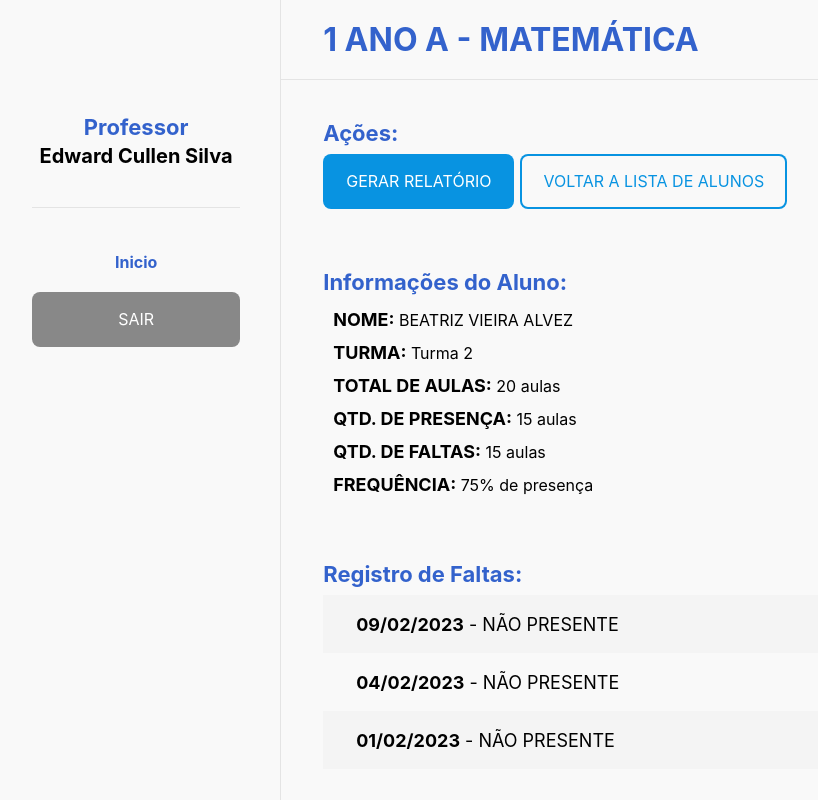
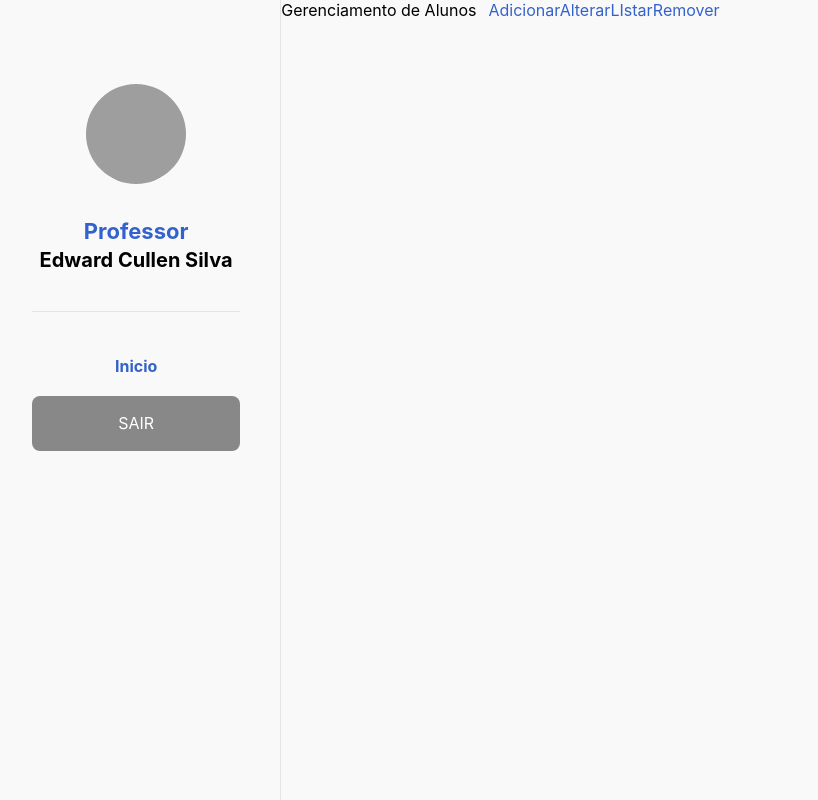
Before and after one commit to henriquehiga/sistema-falta, a React (Vite) app in the folder src/view/: page / in a window 1280 px wide. Shown: the whole page, without its empty margins (8-826 px from the left). Built offline with nearby package versions, Linux system fonts and the light colour scheme; grey boxes are pictures that could not be loaded.

Commit message:
alterando pastas e adicionando crud

```diff
--- a/src/view/src/App.tsx
+++ b/src/view/src/App.tsx
@@ -1,12 +1,14 @@
 import IMG from "./img/menino.jpg"
-import { DashboardAluno } from "./pages/dashboardaluno";
-import { DashboardProf } from "./pages/dashboardProf";
+import { DashboardAluno } from "./pages/DashboardAluno";
+import { DashboardProf } from "./pages/DashboardProf";
+import { DashboardTurma } from "./pages/DashboardTurma";
+import { GerenciamentoAluno } from "./pages/GerenciamentoAluno";
 import { Login } from "./pages/login";
 
 export const App = () => {
   return(
     <div className="main-app">
-      <DashboardAluno />
+      <GerenciamentoAluno/>
     </div>
   );
 };
--- a/src/view/src/pages/dashboardProf.tsx
+++ b/src/view/src/pages/DashboardProf.tsx
@@ -6,7 +6,7 @@ export const DashboardProf = () => {
         <a href="#">
           <img src="./img/teacher-thumb.jpg" alt="" />
         </a>
-        <strong>Professor</strong>
+        <strong>Professor:</strong>
         <p>Edward Cullen Silva</p>
       </div>
 
@@ -19,7 +19,7 @@ export const DashboardProf = () => {
     </aside>
     <main className="info">
       <header className="info-top">
-        <h1>INCIO</h1>
+        <h1>INÍCIO</h1>
       </header>
       <div className="info-main">
         <div className="info-main-subjects">
--- a/src/view/src/pages/dashboardturma.tsx
+++ b/src/view/src/pages/DashboardTurma.tsx
@@ -1,5 +1,3 @@
-import Visualizar from "./img/eye.png"
-
 export const DashboardTurma = () => {
     return(
       <div className="wrapper">
@@ -40,13 +38,11 @@ export const DashboardTurma = () => {
                 <li className="list-students-item">
                   <strong>1. ANDREW JAMES LINCOLN</strong>
                   <button className="no-config">
-                  <img src={Visualizar} alt="" />
                   </button>
                 </li>
                 <li className="list-students-item">
                   <strong>2. ANDREW JAMES LINCOLN</strong>
                   <button className="no-config">
-                  <img src={Visualizar} alt="" />
                   </button>
                 </li>
               </ul>
--- /dev/null
+++ b/src/view/src/pages/GerenciamentoAluno.tsx
@@ -0,0 +1,40 @@
+export const GerenciamentoAluno = () => {
+    return (
+        <div className="wrapper">
+            <aside className="menu">
+                <div>
+                    <div className="menu-user">
+                        <a href="#">
+                            <img src="./img/teacher-thumb.jpg" alt="" />
+                        </a>
+                        <strong>Professor</strong>
+                        <p>Edward Cullen Silva</p>
+                    </div>
+                    <nav className="menu-nav">
+                        <ul>
+                            <li><a href="dashboard.html">Inicio</a></li>
+                            <li><a href="/" className="btn">Sair</a></li>
+                        </ul>
+                    </nav>
+                </div>
+            </aside>
+
+            <div className="main-aluno">
+
+                <div className="container-aluno">
+                    <p>Gerenciamento de Alunos</p>
+                </div>
+
+                <div className="gerenciamento-aluno">
+                    <a href="">Adicionar</a>
+                    <a href="">Alterar</a>
+                    <a href="">LIstar</a>
+                    <a href="">Remover</a>
+
+                </div>
+            </div>
+
+
+        </div>
+    )
+}
--- /dev/null
+++ b/src/view/src/styles/crud-aluno.scss
@@ -0,0 +1,10 @@
+.main-aluno{
+    display: flex;
+    width: 100%;
+    gap: 12px;
+}
+
+.container-aluno {
+    display: flex;
+
+}
--- a/src/view/src/styles/main.scss
+++ b/src/view/src/styles/main.scss
@@ -23,6 +23,7 @@ body {
 @import './list-user.scss';
 @import './login.scss';
 @import './dashboard.scss';
+@import './crud-aluno.scss';
 
 
 a:not(.btn) {
```
Also changed, not shown: src/view/src/pages/DashboardAluno.tsx (renamed from src/view/src/pages/dashboardaluno.tsx), src/view/src/styles/css/output.css, 1 other file (tests, documents, lock files or other folders).
